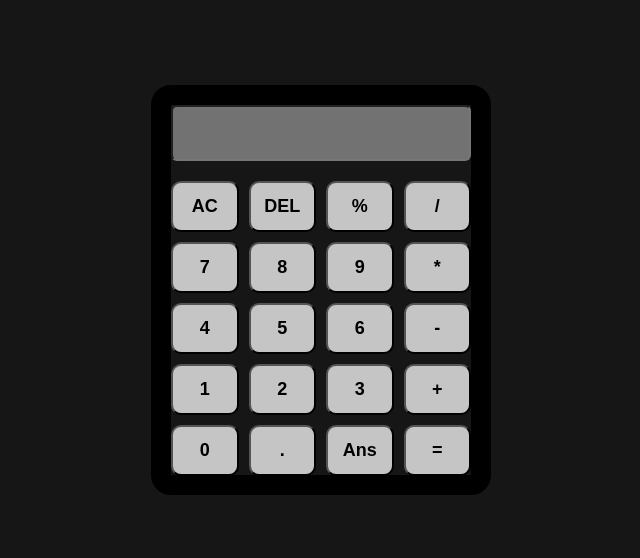
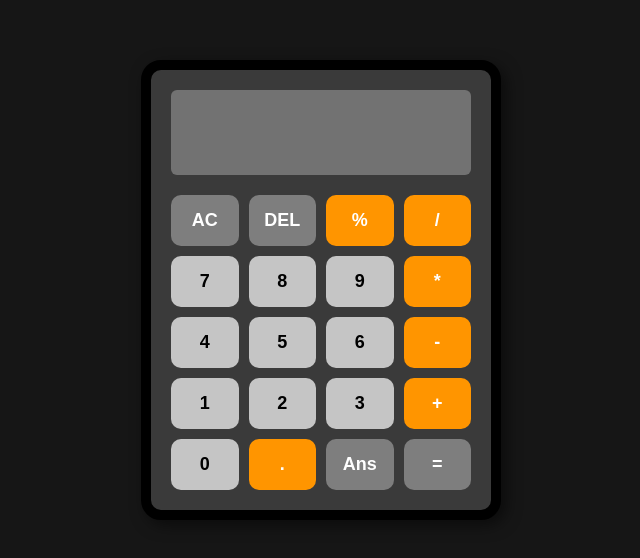
Before and after one commit to Prak005/Simple-Calculator, a plain HTML site: page index.html in a window 1280 px wide. Shown: the part 118-676 px from the top of the page, without its empty margins (319-959 px from the left). Drawn offline with Linux system fonts and the light colour scheme.

Commit message:
Changed UI to more modern style

```diff
--- a/index.html
+++ b/index.html
@@ -11,26 +11,26 @@
     <div id="container">
         <input id="display" readonly>
         <div id="buttons">
-            <button class="btn" id="clr" value="ac">AC</button>
-            <button class="btn" id="del" value="del">DEL</button>
-            <button class="btn" id="mod" value="%">%</button>
-            <button class="btn" id="div" value="/">/</button>
+            <button class="btn btn-special" id="clr" value="ac">AC</button>
+            <button class="btn btn-special" id="del" value="del">DEL</button>
+            <button class="btn btn-operator" id="mod" value="%">%</button>
+            <button class="btn btn-operator" id="div" value="/">/</button>
             <button class="btn" id="seven" value="7">7</button>
             <button class="btn" id="eight" value="8">8</button>
             <button class="btn" id="nine" value="9">9</button>
-            <button class="btn" id="mul" value="*">*</button>
+            <button class="btn btn-operator" id="mul" value="*">*</button>
             <button class="btn" id="four" value="4">4</button>
             <button class="btn" id="five" value="5">5</button>
             <button class="btn" id="six" value="6">6</button>
-            <button class="btn" id="sub" value="-">-</button>
+            <button class="btn btn-operator" id="sub" value="-">-</button>
             <button class="btn" id="one" value="1">1</button>
             <button class="btn" id="two" value="2">2</button>
             <button class="btn" id="three" value="3">3</button>
-            <button class="btn" id="add" value="+">+</button>
+            <button class="btn btn-operator" id="add" value="+">+</button>
             <button class="btn" id="zero" value="0">0</button>
-            <button class="btn" id="dec" value=".">.</button>
-            <button class="btn" id="ans" value="ans">Ans</button>
-            <button class="btn" id="equals" value="equals">=</button>
+            <button class="btn btn-operator" id="dec" value=".">.</button>
+            <button class="btn btn-special" id="ans" value="ans">Ans</button>
+            <button class="btn btn-special" id="equals" value="equals">=</button>
         </div>
     </div>
 </body>
--- a/styles.css
+++ b/styles.css
@@ -5,25 +5,32 @@ body {
     align-items: center;
     overflow: hidden;
     height: 100vh;
+    font-family: Helvetica, sans-serif;
 }
 
 #container {
     display: flex;
     flex-direction: column;
     width: 300px;
-    height: 370px;
-    border: 20px solid black;
+    height: auto;
+    border: 10px solid black;
     border-radius: 20px;
+    background-color: #3a3a3a;
+    padding: 20px;
+    box-shadow: 5px 5px 15px rgba(0,0,0,0.5);
 }
 
 #display {
     background-color: rgb(114, 114, 114);
     color: black;
-    padding: 10px;
+    padding: 15px 10px;
     border-radius: 6px;
     margin-bottom: 20px;
-    font-size: 28px;
+    font-size: 48px;
     font-weight: bold;
+    text-align: right;
+    border: none;
+    outline: none;
 }
 
 #buttons {
@@ -33,14 +40,30 @@ body {
 }
 
 button {
-    padding: 13px;
+    padding: 15px;
     border-radius: 10px;
     background-color: rgb(197, 197, 197);
     cursor: pointer;
     font-weight: bold;
     font-size: 18px;
+    border: none;
+    transition: background-color 0.2s ease-in-out;
 }
 
 button:hover {
-    background-color: gray;
+    background-color: #b0b0b0;
 }
+.btn-operator {
+    background-color: #ff9500;
+    color: white;
+}
+.btn-operator:hover {
+    background-color: #e08500;
+}
+.btn-special {
+    background-color: #7e7e7e;
+    color: white;
+}
+.btn-special:hover {
+    background-color: #6d6d6d;
+}
```
